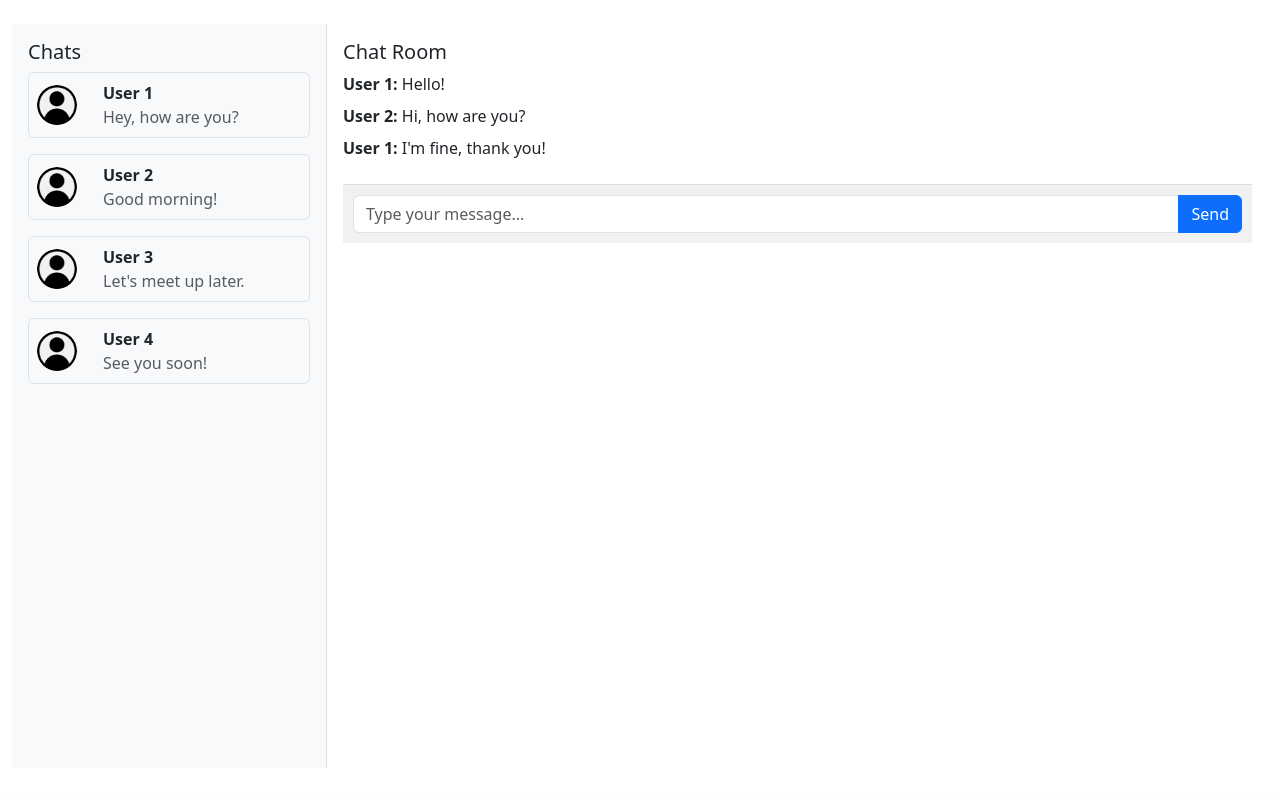
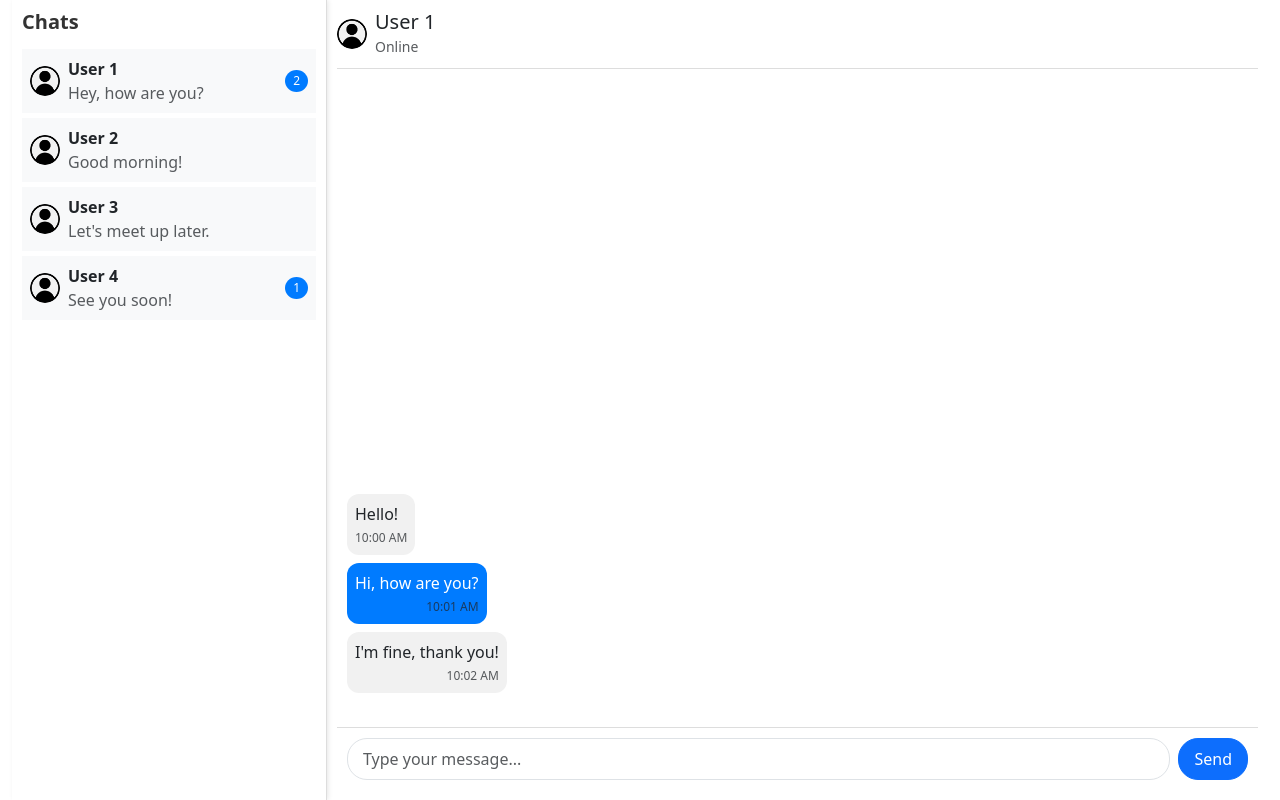
Before and after one commit to Gojo-Sator0/Website-online-app-chat-, a Django app: page /chat/chats/ in a window 1280 px wide. Shown: the part 56-856 px from the top of the page. Before the commit the page ends 824 px from the top, so only its background shows below. Run offline with Django 5.2, Linux system fonts and the light colour scheme.

Commit message:
Update chat template

```diff
--- a/app/chat/templates/chat/chat_user.html
+++ b/app/chat/templates/chat/chat_user.html
@@ -2,63 +2,80 @@
 {% load static %}
 
 {% block content %}
-<div class="container-fluid py-4">
+<div class="container-fluid chat-container">
     <div class="row">
         <!-- Боковая панель выбора чатов -->
         <div class="col-md-3 chat-sidebar p-3">
-            <h5>Chats</h5>
-            <div class="chat-item d-flex align-items-center mb-3 p-2 border rounded">
+            <h5 class="sidebar-title">Chats</h5>
+            <div class="chat-list">
+                <div class="chat-item d-flex align-items-center p-2 mb-2">
                     <img src="{% static 'images/profile-icon.png' %}" alt="User 1" class="profile-icon rounded-circle">
-                <div class="ms-3">
+                    <div class="chat-info ms-2">
                         <div class="username fw-bold">User 1</div>
                         <div class="last-message text-muted">Hey, how are you?</div>
                     </div>
+                    <span class="unread-count">2</span>
                 </div>
-            <div class="chat-item d-flex align-items-center mb-3 p-2 border rounded">
+                <div class="chat-item d-flex align-items-center p-2 mb-2">
                     <img src="{% static 'images/profile-icon.png' %}" alt="User 2" class="profile-icon rounded-circle">
-                <div class="ms-3">
+                    <div class="chat-info ms-2">
                         <div class="username fw-bold">User 2</div>
                         <div class="last-message text-muted">Good morning!</div>
                     </div>
                 </div>
-            <div class="chat-item d-flex align-items-center mb-3 p-2 border rounded">
+                <div class="chat-item d-flex align-items-center p-2 mb-2">
                     <img src="{% static 'images/profile-icon.png' %}" alt="User 3" class="profile-icon rounded-circle">
-                <div class="ms-3">
+                    <div class="chat-info ms-2">
                         <div class="username fw-bold">User 3</div>
                         <div class="last-message text-muted">Let's meet up later.</div>
                     </div>
                 </div>
-            <div class="chat-item d-flex align-items-center mb-3 p-2 border rounded">
+                <div class="chat-item d-flex align-items-center p-2 mb-2">
                     <img src="{% static 'images/profile-icon.png' %}" alt="User 4" class="profile-icon rounded-circle">
-                <div class="ms-3">
+                    <div class="chat-info ms-2">
                         <div class="username fw-bold">User 4</div>
                         <div class="last-message text-muted">See you soon!</div>
+                    </div>
+                    <span class="unread-count">1</span>
                 </div>
             </div>
         </div>
 
+        <!-- Вертикальная полоса-разделитель -->
+        <div class="divider"></div>
+
         <!-- Окно чата -->
-        <div class="col-md-9 chat-window p-3">
-            <h5>Chat Room</h5>
-            <div class="chat-messages mb-4">
-                <div class="message mb-2">
-                    <strong>User 1:</strong> Hello!
+        <div class="col-md-8 chat-window p-3 d-flex flex-column">
+            <div class="chat-header d-flex align-items-center mb-3">
+                <img src="{% static 'images/profile-icon.png' %}" alt="User 1" class="profile-icon rounded-circle me-2">
+                <div>
+                    <h5 class="mb-0">User 1</h5>
+                    <small class="text-muted">Online</small>
                 </div>
-                <div class="message mb-2">
-                    <strong>User 2:</strong> Hi, how are you?
             </div>
-                <div class="message mb-2">
-                    <strong>User 1:</strong> I'm fine, thank you!
+
+            <div class="chat-messages flex-grow-1 d-flex flex-column justify-content-end mb-3">
+                <!-- Полученные сообщения (слева) -->
+                <div class="message received mb-2">
+                    <div class="message-text">Hello!</div>
+                    <div class="message-time text-muted">10:00 AM</div>
+                </div>
+                <!-- Отправленные сообщения (тоже слева) -->
+                <div class="message sent mb-2">
+                    <div class="message-text">Hi, how are you?</div>
+                    <div class="message-time text-muted">10:01 AM</div>
+                </div>
+                <div class="message received mb-2">
+                    <div class="message-text">I'm fine, thank you!</div>
+                    <div class="message-time text-muted">10:02 AM</div>
                 </div>
             </div>
 
             <!-- Поле ввода сообщения -->
-            <div class="chat-message">
-                <form>
-                    <div class="input-group">
-                        <input type="text" class="form-control" placeholder="Type your message..." required>
+            <div class="chat-input">
+                <form class="d-flex">
+                    <input type="text" class="form-control me-2" placeholder="Type your message..." required>
                     <button class="btn btn-primary" type="submit">Send</button>
-                    </div>
                 </form>
             </div>
         </div>
--- a/app/static/css/styles.css
+++ b/app/static/css/styles.css
@@ -12,27 +12,6 @@
     color: lightgray !important; /* Светло-серый текст при наведении */
 }
 
-.chat-sidebar {
-    background-color: #f8f9fa; /* Светлый фон для боковой панели */
-    height: calc(100vh - 56px); /* Высота экрана минус высота navbar */
-    overflow-y: auto; /* Прокрутка для длинных списков */
-}
-
-.chat-window {
-    height: calc(100vh - 56px); /* Высота экрана минус высота navbar */
-    overflow-y: auto; /* Прокрутка сообщений */
-    background-color: #fff; /* Белый фон для чата */
-    border-left: 1px solid #ddd; /* Разделительная линия */
-}
-
-.chat-message {
-    position: sticky;
-    bottom: 0;
-    background-color: #f1f1f1;
-    padding: 10px;
-    border-top: 1px solid #ddd;
-}
-
 .navbar .profile-icon {
     width: 24px;
     height: 24px;
@@ -41,17 +20,151 @@
     margin-left: 10px; /* Отступ слева */
 }
 
-.profile-icon {
-    width: 40px;                /* Увеличиваем размер иконки для чата */
-    height: 40px;               /* Увеличиваем размер иконки для чата */
-    border-radius: 50%;         /* Закругляем иконки */
-    object-fit: cover;          /* Подгоняем изображение под круглый контейнер */
-    margin-right: 10px;         /* Отступ между иконкой и текстом */
-}
-
 .navbar .login-links {
     margin-left: 15px; /* Отступ между иконкой профиля и ссылками */
 }
+
+/* Основные стили для контейнера чата */
+.chat-container {
+    height: 100vh;
+    display: flex;
+    flex-direction: column;
+}
+
+.chat-sidebar {
+    background-color: #ffffff;
+    height: 100vh;
+    overflow-y: auto;
+    box-shadow: 2px 0 5px rgba(0, 0, 0, 0.1);
+    padding: 10px !important;
+}
+
+.sidebar-title {
+    color: #333;
+    font-weight: 600;
+    margin-bottom: 15px;
+}
+
+.chat-list {
+    padding: 0;
+}
+
+.chat-item {
+    background-color: #f8f9fa;
+    border-radius: 0; /* Угловатые элементы */
+    transition: background-color 0.3s ease;
+    cursor: pointer;
+    padding: 8px !important;
+    margin-bottom: 5px !important;
+}
+
+.chat-item:hover {
+    background-color: #e9ecef;
+}
+
+.chat-info {
+    flex-grow: 1;
+}
+
+.unread-count {
+    background-color: #007bff;
+    color: white;
+    border-radius: 50%;
+    padding: 2px 8px;
+    font-size: 12px;
+}
+
+/* Вертикальная полоса-разделитель */
+/* Вертикальная полоса-разделитель */
+.divider {
+    background-color: #ddd;
+    width: 1px;
+    height: 100vh;
+    margin: 0;
+    padding: 0;
+    border: none;
+    flex-shrink: 0;
+}
+
+/* Окно чата */
+.chat-window {
+    flex-grow: 1;
+    overflow-y: auto;
+    display: flex;
+    flex-direction: column;
+    padding: 10px !important;
+}
+
+.chat-header {
+    border-bottom: 1px solid #ddd;
+    padding-bottom: 10px;
+    margin-bottom: 10px;
+}
+
+.chat-messages {
+    flex-grow: 1;
+    overflow-y: auto;
+    padding: 10px;
+}
+
+.message {
+    max-width: 70%;
+    padding: 8px;
+    border-radius: 12px; /* Закругленные сообщения */
+    margin-bottom: 8px;
+    position: relative;
+}
+
+/* Полученные сообщения (слева) */
+.message.received {
+    background-color: #f1f1f1;
+    align-self: flex-start;
+}
+
+/* Отправленные сообщения (тоже слева) */
+.message.sent {
+    background-color: #007bff;
+    color: white;
+    align-self: flex-start; /* Теперь отправленные сообщения тоже слева */
+}
+
+.message-text {
+    word-wrap: break-word;
+}
+
+.message-time {
+    font-size: 12px;
+    margin-top: 3px;
+    text-align: right;
+}
+
+/* Поле ввода сообщения */
+.chat-input {
+    position: sticky;
+    bottom: 0;
+    background-color: white;
+    padding: 10px;
+    border-top: 1px solid #ddd;
+}
+
+.chat-input .form-control {
+    border-radius: 20px; /* Закругленное поле ввода */
+    padding: 8px 15px;
+}
+
+.chat-input .btn {
+    border-radius: 20px; /* Закругленная кнопка */
+    padding: 8px 15px;
+}
+
+/* Иконка профиля */
+.profile-icon {
+    width: 30px;
+    height: 30px;
+    border-radius: 50%; /* Круглая иконка */
+    object-fit: cover;
+}
+
 
 .fade-in {
     opacity: 0;
```
Also changed, not shown: app/chat/forms.py (added). Lines whose indentation alone changed are shown as unchanged.
